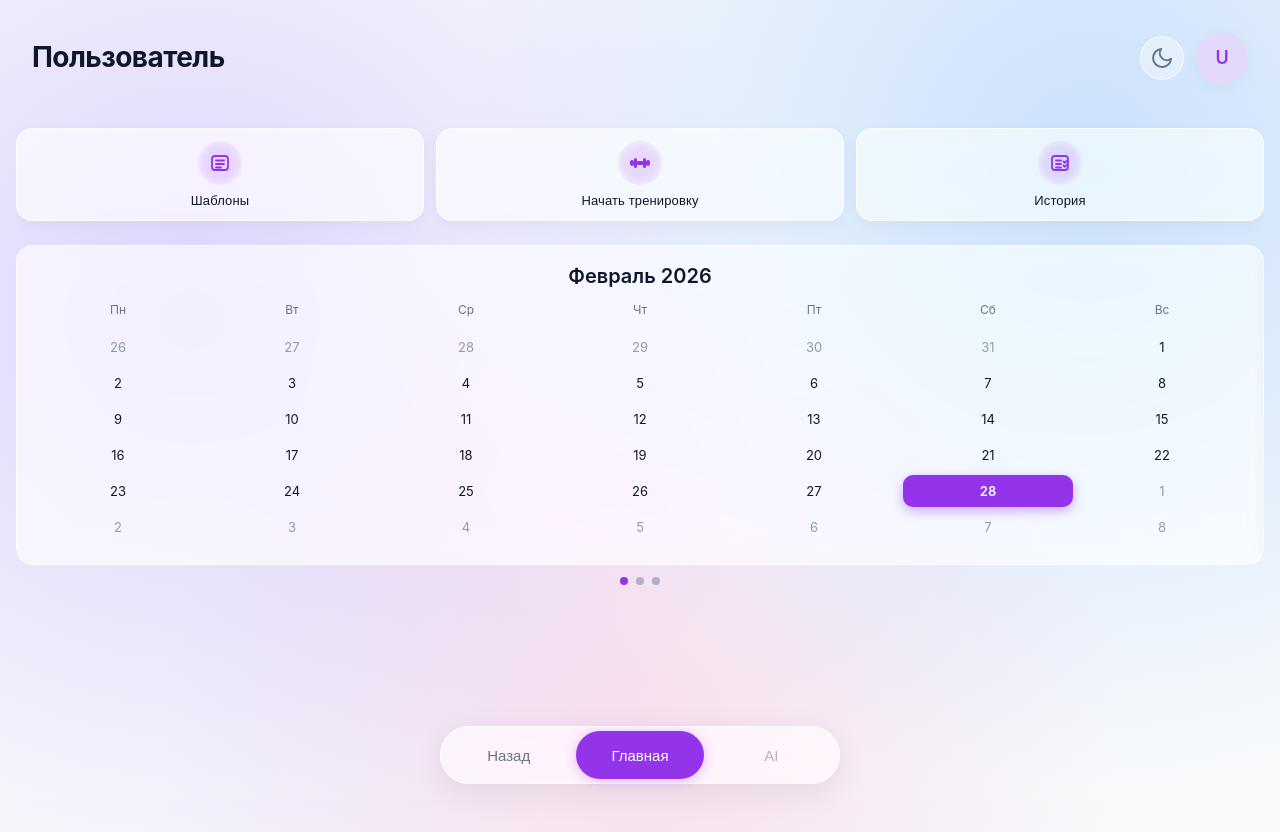
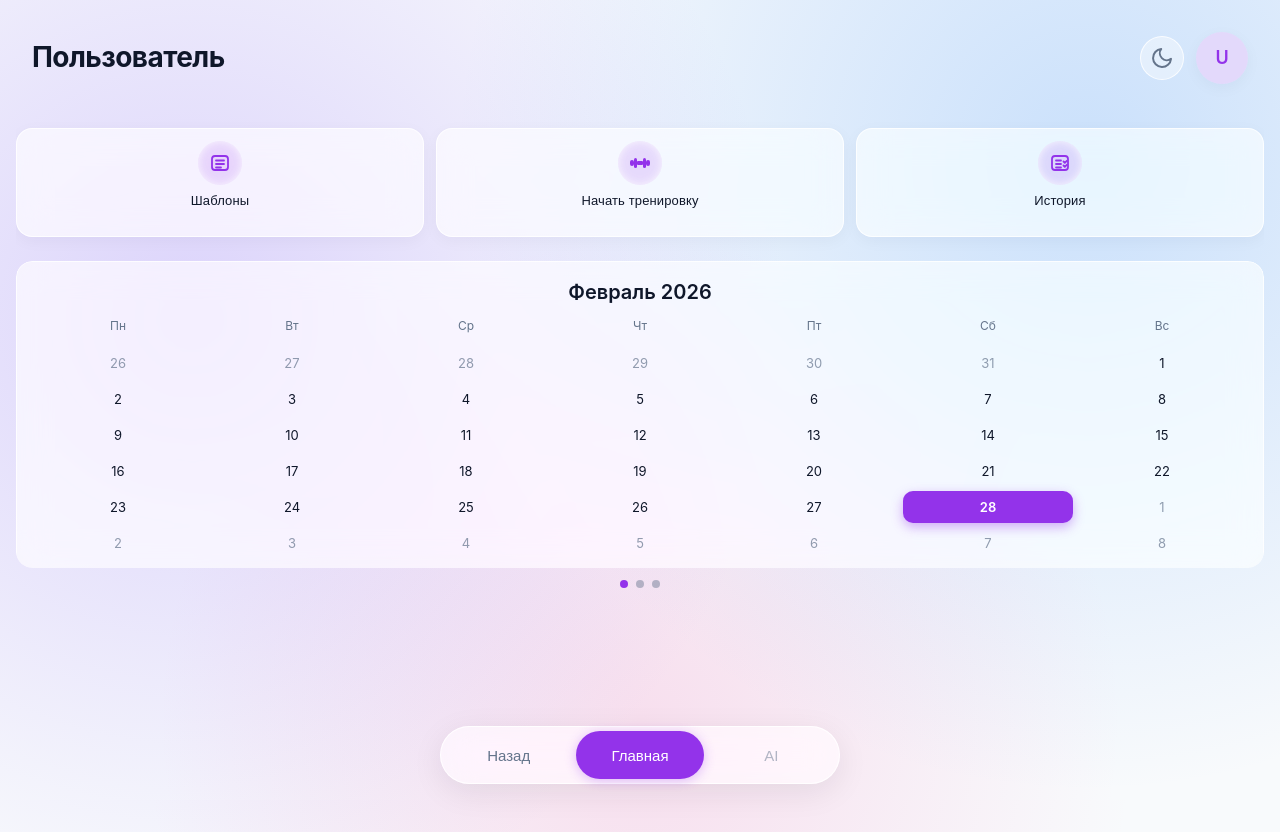
Before and after one commit to Vlad1m8r/dsport-ui, a React (Vite) app: page / in a window 1280 px wide. Built offline with nearby package versions, Linux system fonts and the light colour scheme; no server answers.

Commit message:
Исправить стабильную высоту карточек и добавить зазор между слайдами

```diff
--- a/src/widgets/home/home.css
+++ b/src/widgets/home/home.css
@@ -122,6 +122,8 @@
 .home-action-tile__label {
   font-size: 13px;
   font-weight: 500;
+  line-height: 1.2;
+  min-height: calc(1.2em * 2);
   text-align: center;
   letter-spacing: 0.01em;
 }
@@ -132,6 +134,8 @@
 }
 
 .home-slider {
+  --home-slider-slide-gap: var(--space-3);
+
   display: flex;
   flex-direction: column;
   gap: var(--space-3);
@@ -146,9 +150,11 @@
 }
 
 .home-slider__track {
-  display: grid;
-  grid-template-columns: repeat(3, 100%);
-  transform: translateX(calc(var(--index) * -100% + var(--drag-x, 0px)));
+  display: flex;
+  gap: var(--home-slider-slide-gap);
+  transform: translateX(
+    calc(var(--index) * (-100% - var(--home-slider-slide-gap)) + var(--drag-x, 0px))
+  );
   transition: transform var(--motion-normal) var(--ease-standard);
   will-change: transform;
 }
@@ -164,6 +170,7 @@
 }
 
 .home-slider__slide {
+  flex: 0 0 100%;
   min-height: 320px;
   border-radius: var(--radius-xl);
   box-shadow: var(--shadow-sm);
```
